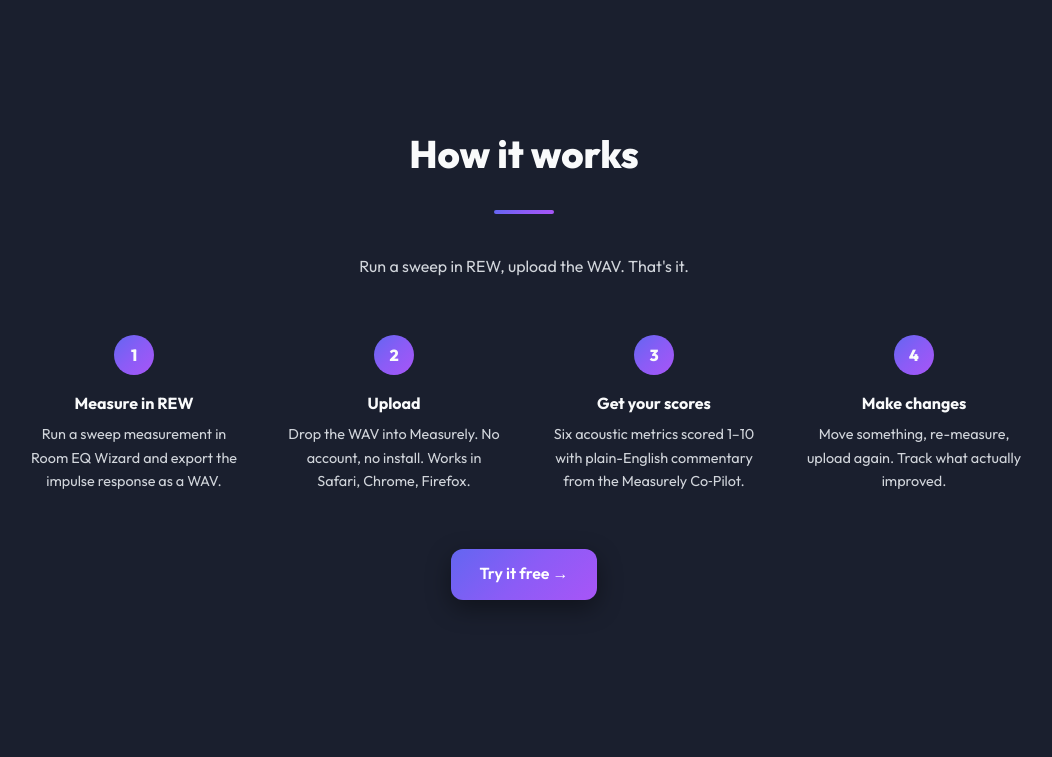
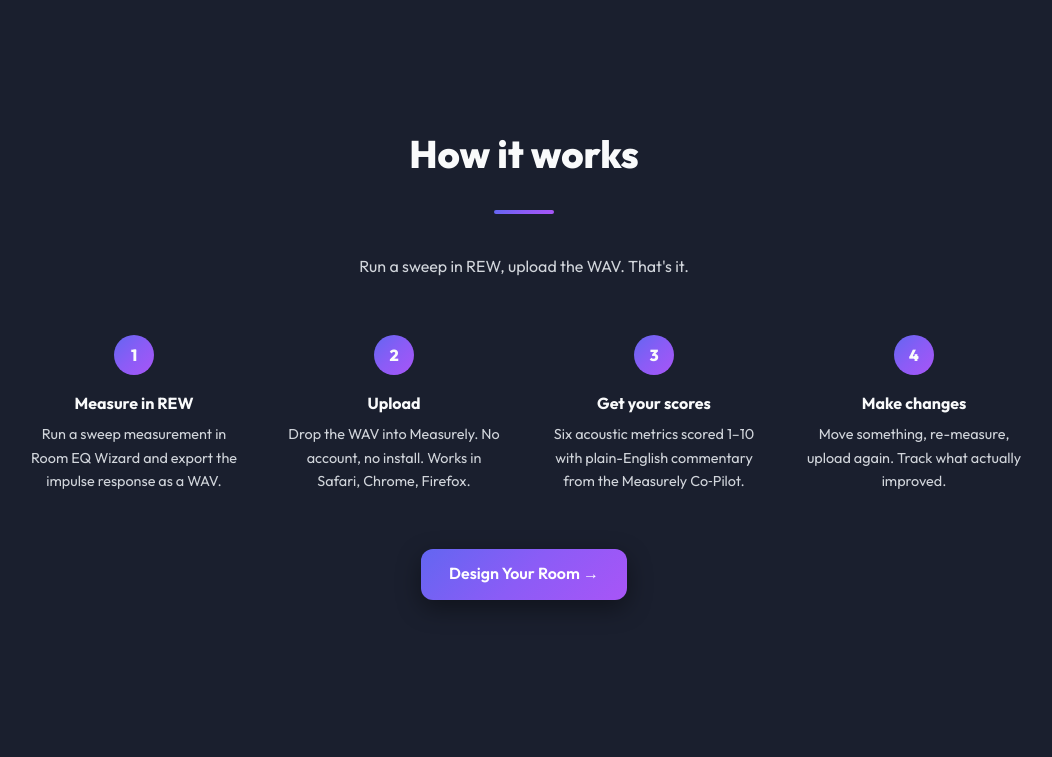
Before and after one commit to theshepherdmatt/measurely-engine, a plain HTML site: page index.html in a window 1280 px wide. Shown: the part 1804-2561 px from the top of the page, without its empty margins (116-1168 px from the left). Drawn offline with Linux system fonts and the light colour scheme; animation ran at ten frames a second.

Commit message:
feat: update hero section text and button link for improved user guidance

```diff
--- a/index.html
+++ b/index.html
@@ -441,7 +441,7 @@
         <div class="hero-eyebrow">Free · No account · Works in your browser</div>
         <h1>Your room is shaping<br><span>your sound.</span></h1>
         <p class="hero-sub">
-            Upload a WAV file from REW and get a plain-English acoustic profile of your listening room —
+            Map your listening room in 3D, then upload a sweep from REW to hear exactly what your space is doing to the sound —
             scores, commentary, and specific next steps. Not graphs. Not jargon. Useful advice.
         </p>
         <div class="hero-actions">
@@ -667,8 +667,8 @@
     </div>
 
     <div style="margin-top:3.5rem">
-        <a href="https://theshepherdmatt.github.io/measurely-web/" class="btn btn-primary">
-            Try it free →
+        <a href="onboarding.html" class="btn btn-primary">
+            Design Your Room →
         </a>
     </div>
 </section>
```
